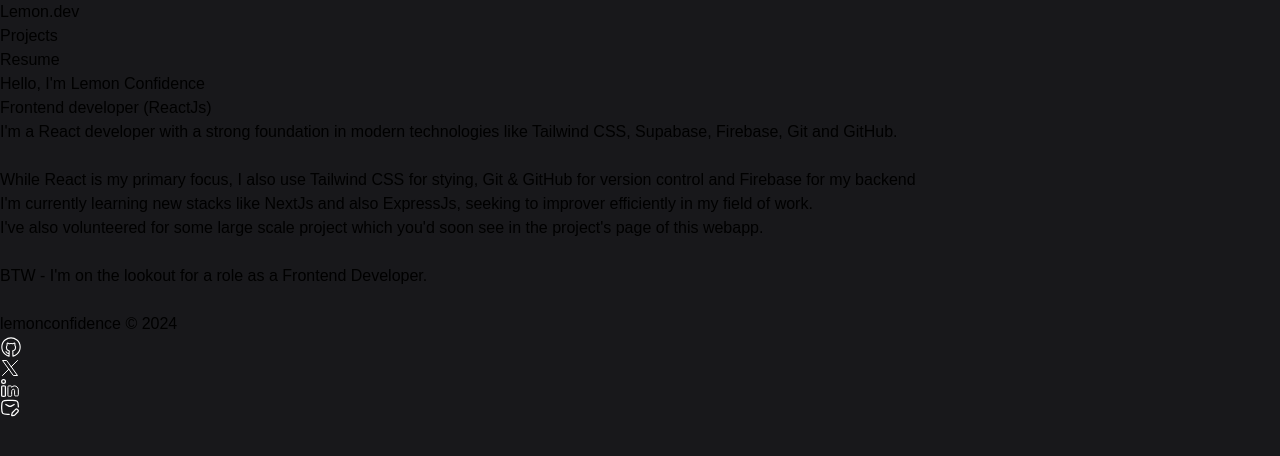
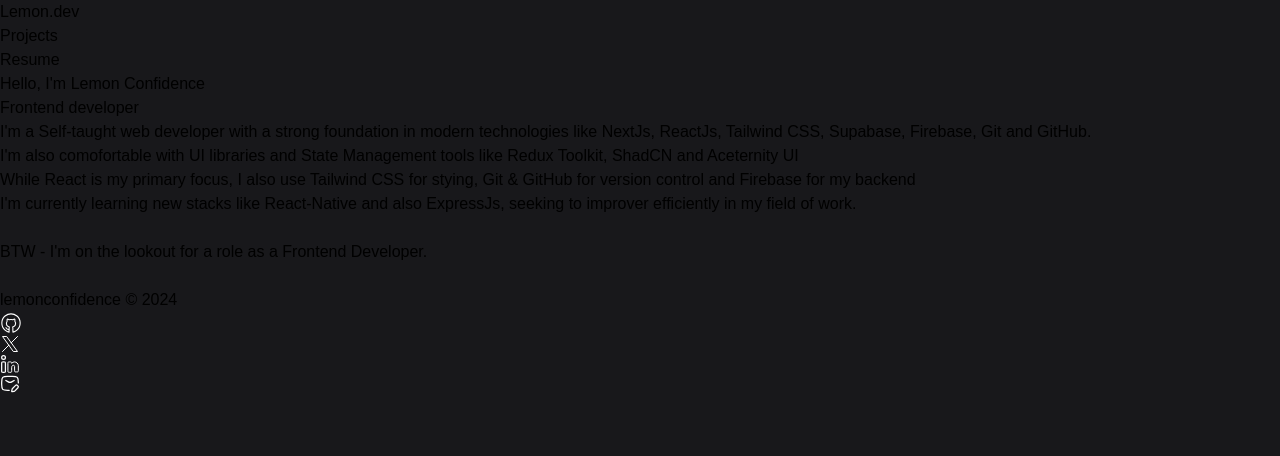
Before and after one commit to Lemon-stack/my-portfolio, a React (Vite) app: page / in a window 1280 px wide. Shown: the top 456 px of the page. Built offline with nearby package versions, Linux system fonts and the light colour scheme; a web font is replaced by a local one.

Commit message:
changed introductory text

```diff
--- a/src/components/Hello.jsx
+++ b/src/components/Hello.jsx
@@ -5,23 +5,24 @@
         Hello, I&apos;m Lemon Confidence
       </h2>
       <p className="text-green-500 mb-3">
-        Frontend developer <span className="text-gray-50">(ReactJs)</span>
+        Frontend developer
+        {/* <span className="text-gray-50"></span> */}
       </p>
 
       <div className="pt-3">
         <p className="text-gray-200 font-thin">
-          I&apos;m a React developer with a strong foundation in modern
-          technologies like Tailwind CSS, Supabase, Firebase, Git and GitHub.
+          I&apos;m a Self-taught web developer with a strong foundation in
+          modern technologies like NextJs, ReactJs, Tailwind CSS, Supabase,
+          Firebase, Git and GitHub.
           <br />
+          I&apos;m also comofortable with UI libraries and State Management
+          tools like Redux Toolkit, ShadCN and Aceternity UI
           <br />
           While React is my primary focus, I also use Tailwind CSS for stying,
           Git &amp; GitHub for version control and Firebase for my backend
           <br />
-          I&apos;m currently learning new stacks like NextJs and also ExpressJs,
-          seeking to improver efficiently in my field of work.
-          <br />
-          I&apos;ve also volunteered for some large scale project which
-          you&apos;d soon see in the project&apos;s page of this webapp.
+          I&apos;m currently learning new stacks like React-Native and also
+          ExpressJs, seeking to improver efficiently in my field of work.
           <br />
           <br />
           BTW - I&apos;m on the lookout for a role as a Frontend Developer.
```
